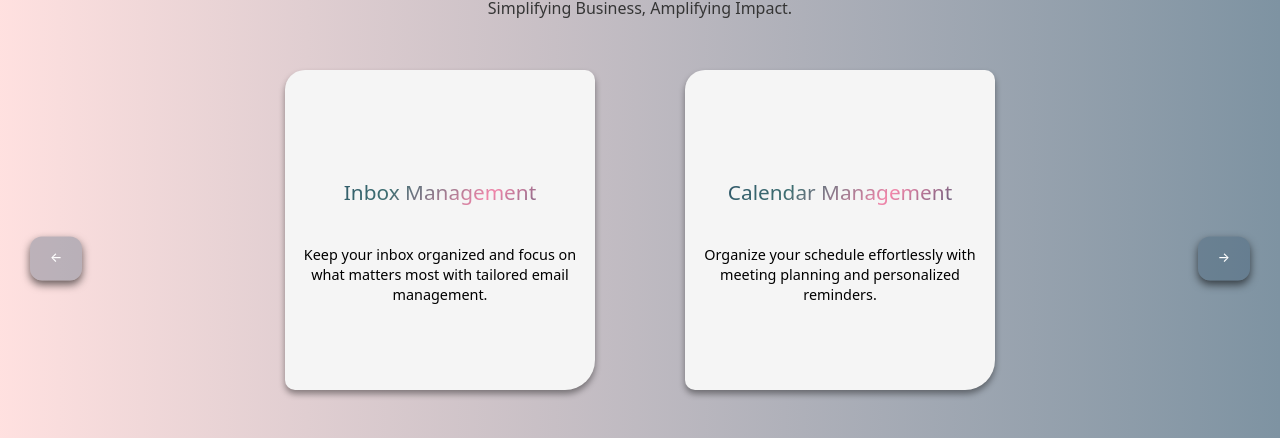
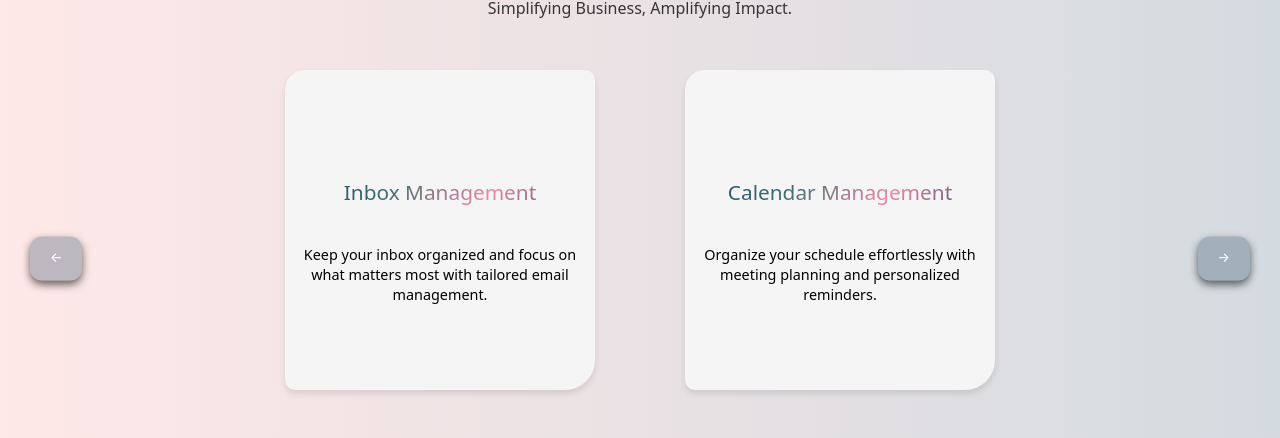
Before and after one commit to Akorfatrace/myvirtualpasolutions, a React (Vite) app: page / in a window 1280 px wide. Shown: the part 1452-1890 px from the top of the page. Built offline with nearby package versions, Linux system fonts and the light colour scheme; a web font is replaced by a local one.

Commit message:
minor styling changes

```diff
--- a/Services.css
+++ b/Services.css
@@ -3,13 +3,12 @@
   padding: 20px;
   background: linear-gradient(
     to right,
-    rgba(255, 217, 216, 0.8),
-    /* Increased opacity */ rgba(40, 75, 100, 0.6) /* Light blue background */
+    rgba(255, 217, 216, 0.6),
+    /* Increased opacity */ rgba(40, 75, 100, 0.2) /* Light blue background */
   );
   height: 560px;
 
-  box-shadow: 0 4px 6px rgba(0, 0, 0, 0.4),
-    /* Bottom shadow */ 0 -4px 6px rgba(0, 0, 0, 0.2);
+  box-shadow: 0 4px 6px rgba(0, 0, 0, 0.2);
 }
 
 .services-intro h1 {
@@ -62,7 +61,7 @@
   border-radius: 20px 10px 30px 10px; /* Mixed border-radius design */
   width: 310px;
   height: 320px;
-  box-shadow: 0 4px 6px rgba(0, 0, 0, 0.4);
+  box-shadow: 0 4px 6px rgba(0, 0, 0, 0.1);
   display: flex;
   flex-direction: column;
   justify-content: center;
--- a/VirtualAssistant.css
+++ b/VirtualAssistant.css
@@ -1,5 +1,3 @@
-/* virtualassistant.css */
-
 /* Pink background and heading styling */
 .virtual-assistant-section {
   background-color: rgba(255, 217, 216, 0.2);
@@ -33,6 +31,13 @@
   background-color: transparent;
   border-radius: 10px;
   box-shadow: 0 4px 6px rgba(0, 0, 0, 0.1);
+  transition: transform 0.3s ease-in-out, box-shadow 0.3s ease-in-out; /* Add transition */
+}
+
+/* Hover effect on cards */
+.reason-card:hover {
+  transform: translateY(-10px); /* Slight lift effect */
+  box-shadow: 0 6px 12px rgba(0, 0, 0, 0.2); /* More prominent shadow on hover */
 }
 
 /* Image and text placement */
@@ -55,6 +60,12 @@
   width: 300px;
   height: auto;
   border-radius: 10px;
+  transition: transform 0.3s ease-in-out; /* Smooth transition for zoom effect */
+}
+
+/* Hover effect on images */
+.reason-card:hover .reason-image {
+  transform: scale(1.05); /* Zoom-in effect */
 }
 
 /* Text container */
```
